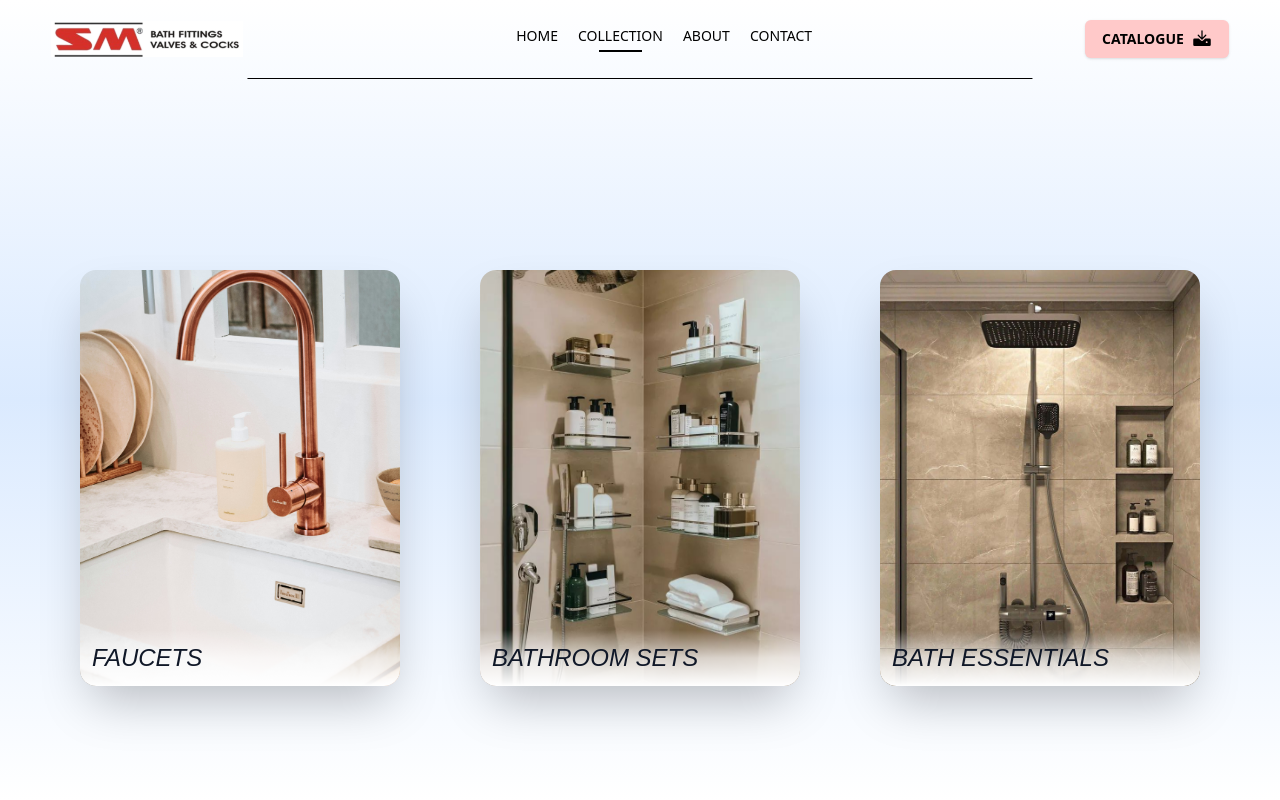
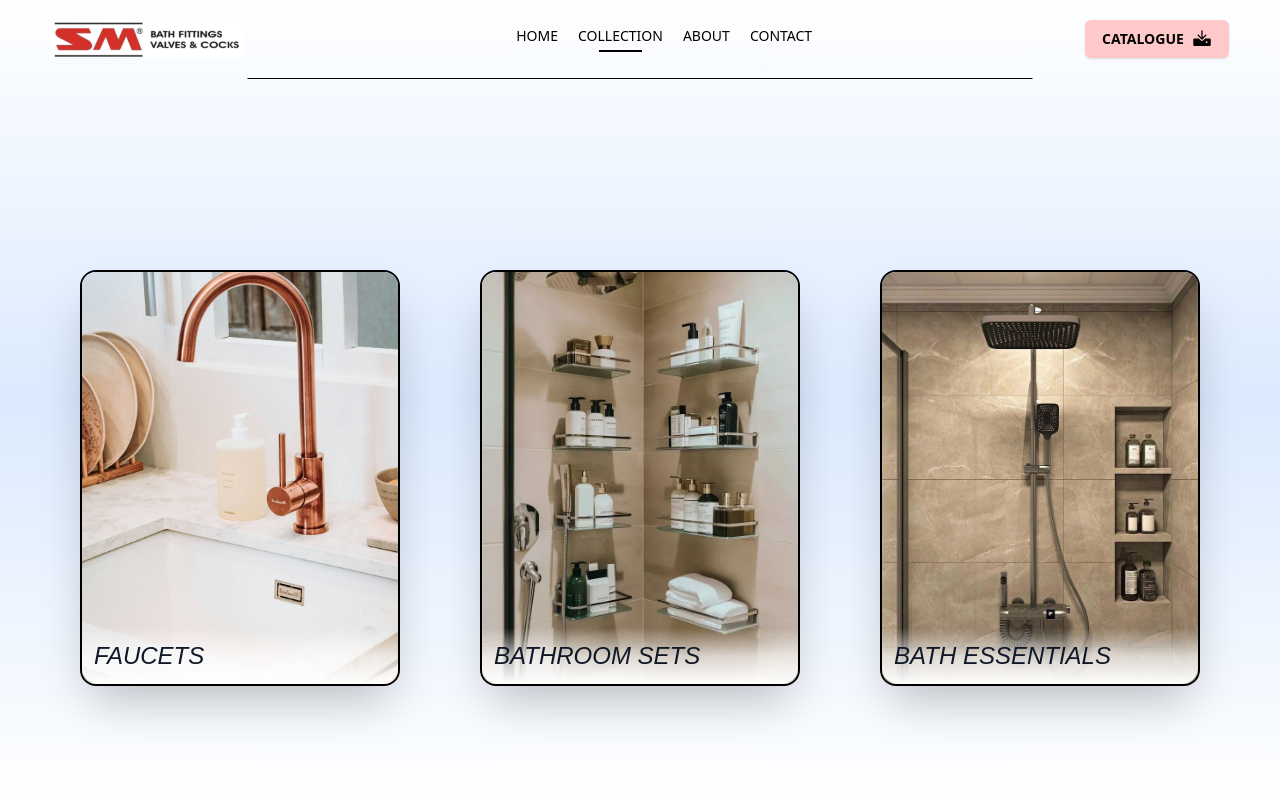
Before and after one commit to KrishnaSharma10/SM-Bath-Fittings, a React (Vite) app in the folder frontend/: page /collection in a window 1280 px wide. Shown: the top 800 px of the page. Built offline with nearby package versions, Linux system fonts and the light colour scheme.

Commit message:
title card update

```diff
--- a/frontend/src/components/cards/TitleCard.jsx
+++ b/frontend/src/components/cards/TitleCard.jsx
@@ -3,7 +3,7 @@ import { Link } from "react-router-dom";
 
 const TitleCard = ({ title, summary, image }) => {
     return (
-        <div className="group relative sm:w-36 sm:h-44 md:w-70 md:h-104 lg:w-80 rounded-2xl overflow-hidden shadow-2xl transition-transform duration-300 hover:scale-105">
+        <div className="border-solid border-2 group relative w-58 h-80 md:w-70 md:h-104 lg:w-80 rounded-2xl overflow-hidden shadow-2xl transition-transform duration-300 hover:scale-105">
             {/* Entire card is a link */}
             <Link to="/" className="block w-full h-full relative">
                 {/* Background Image with zoom on hover */}
--- a/frontend/vite.config.js
+++ b/frontend/vite.config.js
@@ -4,6 +4,10 @@ import tailwindcss from '@tailwindcss/vite'
 
 // https://vite.dev/config/
 export default defineConfig({
+  server: {
+    host: '0.0.0.0',
+    port: 5173
+  },
   plugins: [react(),
   tailwindcss(),
   ],
```
Also changed, not shown: frontend/src/pages/Collections/BathEssentials.jsx (added), frontend/src/pages/Collections/BathroomSets.jsx (added), frontend/src/pages/Collections/Faucets.jsx (added).
